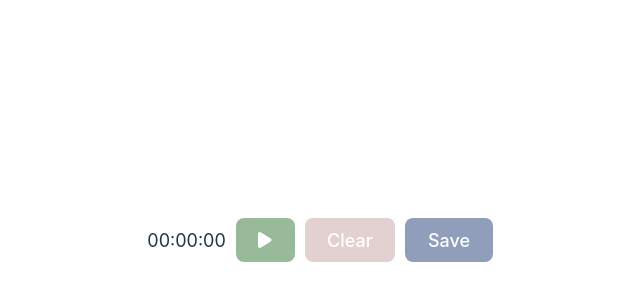
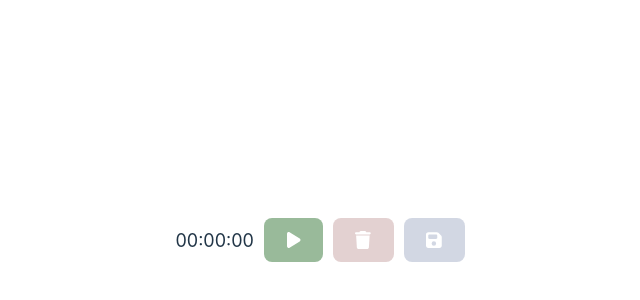
Before and after one commit to Havolt/time-tracker, a React (Vite) app: page / in a window 1280 px wide. Shown: the part 160-460 px from the top of the page, without its empty margins (320-960 px from the left). Built offline with nearby package versions, Linux system fonts and the light colour scheme.

Commit message:
Add icons for delete and save

```diff
--- a/src/components/Stopwatch.jsx
+++ b/src/components/Stopwatch.jsx
@@ -56,6 +56,7 @@ function Stopwatch({ saveSpentTime }) {
    const clearTimer = () => {
       setTimePassed(0)
       setInitTime(null)
+      setSaveRequested(false)
    }
 
    /**
@@ -80,7 +81,7 @@ function Stopwatch({ saveSpentTime }) {
          className="timer__button--clear"
          type="button"
       >
-         Clear
+         <FontAwesomeIcon icon="fa-solid fa-trash" />
       </button>
    )
 
@@ -107,7 +108,7 @@ function Stopwatch({ saveSpentTime }) {
                className="timer__button--save"
                disabled={timerPaused}
             >
-               Save
+               <FontAwesomeIcon icon="fa-solid fa-floppy-disk" />
             </button>
          </div>
       </div>
--- a/src/components/Stopwatch.scss
+++ b/src/components/Stopwatch.scss
@@ -39,7 +39,7 @@
 
         &[disabled] {
           background-color: #7212127a;
-          cursor: unset;
+          cursor: default;
           border-color: transparent;
         }
       }
@@ -52,8 +52,18 @@
       background-color: #1832727a;
       color: white;
 
+      &[disabled] {
+        opacity: 0.4;
+      }
+
       &:hover {
         background-color: #183272;
+
+        &[disabled] {
+          background-color: #1832727a;
+          cursor: default;
+          border-color: transparent;
+        }
       }
     }
   }
--- a/src/index.css
+++ b/src/index.css
@@ -2,6 +2,7 @@
   font-family: Inter, system-ui, Avenir, Helvetica, Arial, sans-serif;
   font-size: 62.5%; /* 1rem = 10px */
   font-weight: 400;
+  box-sizing: border-box;
 
   color-scheme: light dark;
   color: rgba(255, 255, 255, 0.87);
--- a/src/main.jsx
+++ b/src/main.jsx
@@ -1,11 +1,11 @@
 import React from 'react'
 import ReactDOM from 'react-dom/client'
 import { library } from '@fortawesome/fontawesome-svg-core'
-import { fas, faPlay } from '@fortawesome/free-solid-svg-icons'
+import { faPlay, faTrash, faFloppyDisk } from '@fortawesome/free-solid-svg-icons'
 import App from './App.jsx'
 import './index.css'
 
-library.add(fas, faPlay)
+library.add(faPlay, faTrash, faFloppyDisk)
 
 ReactDOM.createRoot(document.getElementById('root')).render(
   <React.StrictMode>
```
